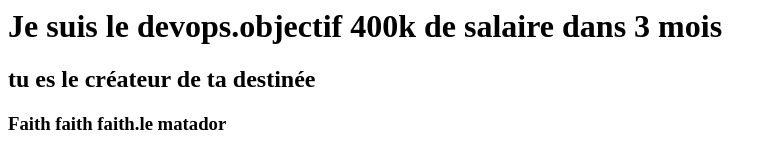
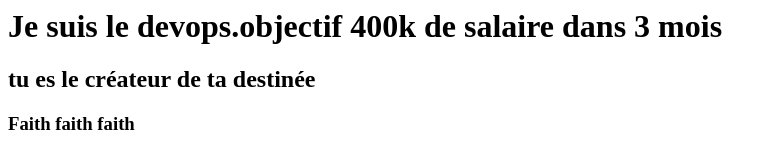
Before and after one commit to kamatador9/firstgitrepos, a plain HTML site: page index.html in a window 1280 px wide. Shown: the whole page, without its empty margins (0-777 px from the left). Drawn offline with Linux system fonts and the light colour scheme.

Commit message:
fix revert

```diff
--- a/index.html
+++ b/index.html
@@ -2,6 +2,6 @@
 <body>
 <h1>Je suis le devops.objectif 400k de salaire dans 3 mois </h1>
 <h2> tu es le créateur de ta destinée </h2>
-<h3> Faith faith faith.le matador </h3>
+<h3> Faith faith faith </h3>
 </body>
 </html>
```
